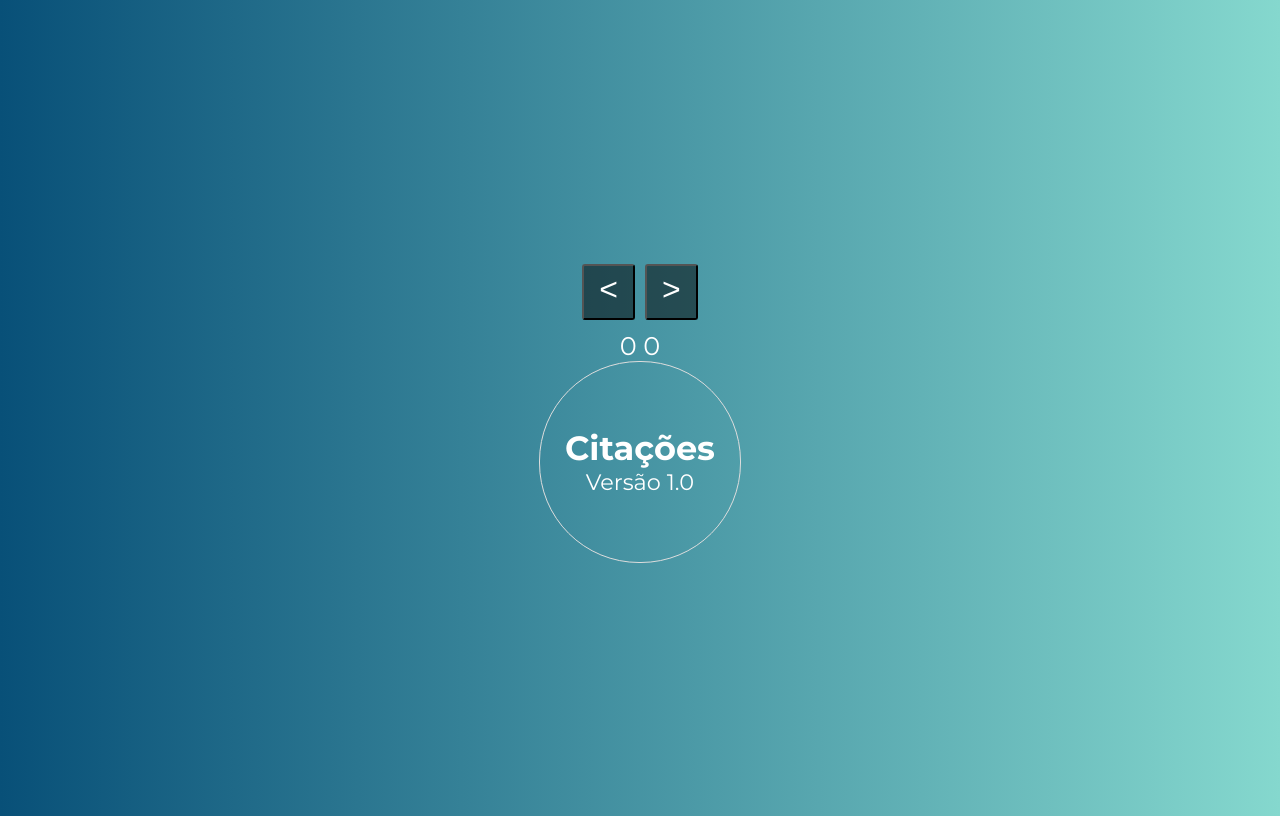
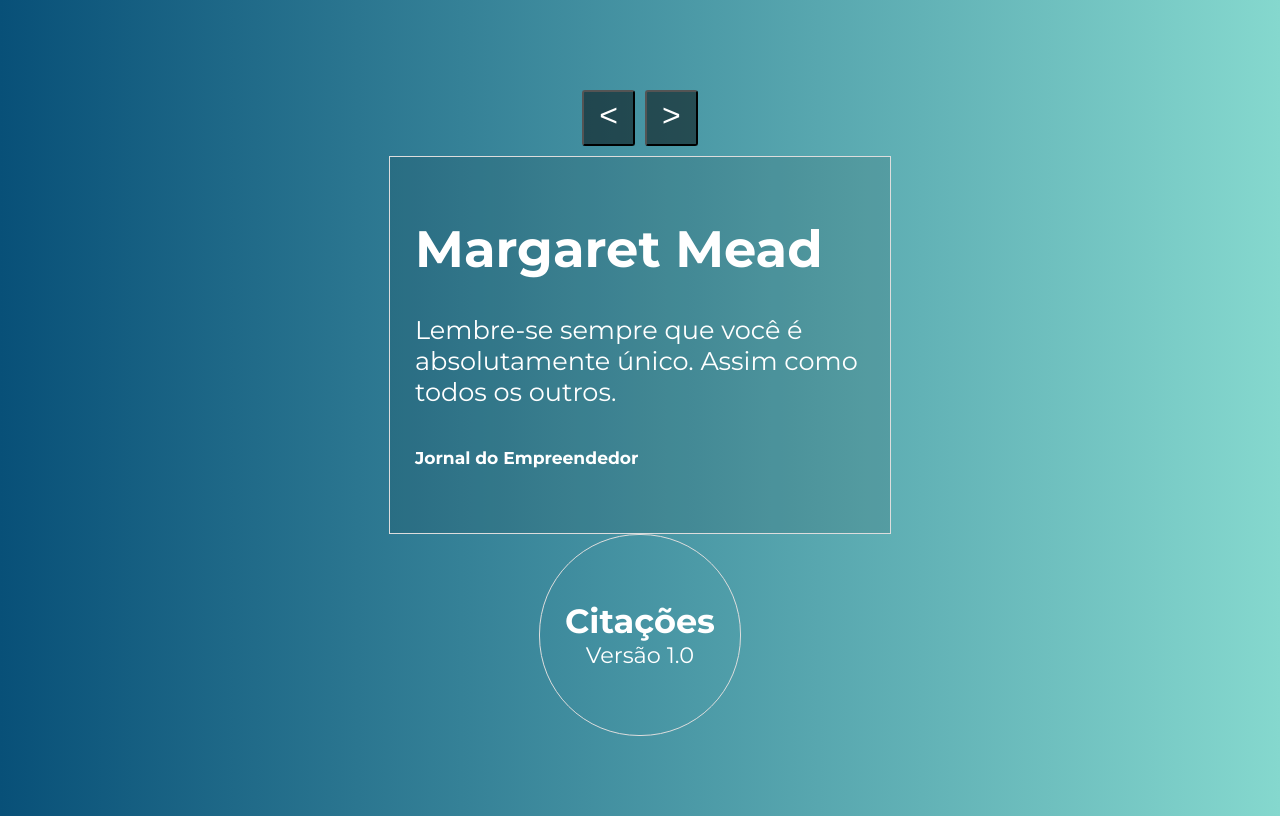
Before and after one commit to JFmaia/curso_vue, a Vue app in the folder componentes-avancado/citacoes/: page / in a window 1280 px wide. Built offline with nearby package versions, Linux system fonts and the light colour scheme.

Commit message:
chore: Passando atributos usando a tag slot.

```diff
--- a/componentes-avancado/citacoes/src/components/Citacao.vue
+++ b/componentes-avancado/citacoes/src/components/Citacao.vue
@@ -1,12 +1,11 @@
 <template>
     <div class="citacao">
-
+        <slot></slot>
     </div>
 </template>
 
 <script>
 export default {
-
 }
 </script>
 
--- a/componentes-avancado/citacoes/src/components/Citacoes.vue
+++ b/componentes-avancado/citacoes/src/components/Citacoes.vue
@@ -4,12 +4,20 @@
             <button @click="numero--">&lt;</button>
             <button @click="numero++">&gt;</button>
         </span>
-        {{ numero }} {{ indice }}
+        <Citacao>
+            <h1>{{citacoes[indice].autor}}</h1>
+            <p>{{citacoes[indice].texto}}</p>
+            <h6>{{citacoes[indice].fonte}}</h6>
+        </Citacao>
     </div>
 </template>
 
 <script>
+import Citacao from "./Citacao.vue"
 export default {
+    components:{
+        Citacao,
+    },
     data() {
         return {
             numero: 0,
```
